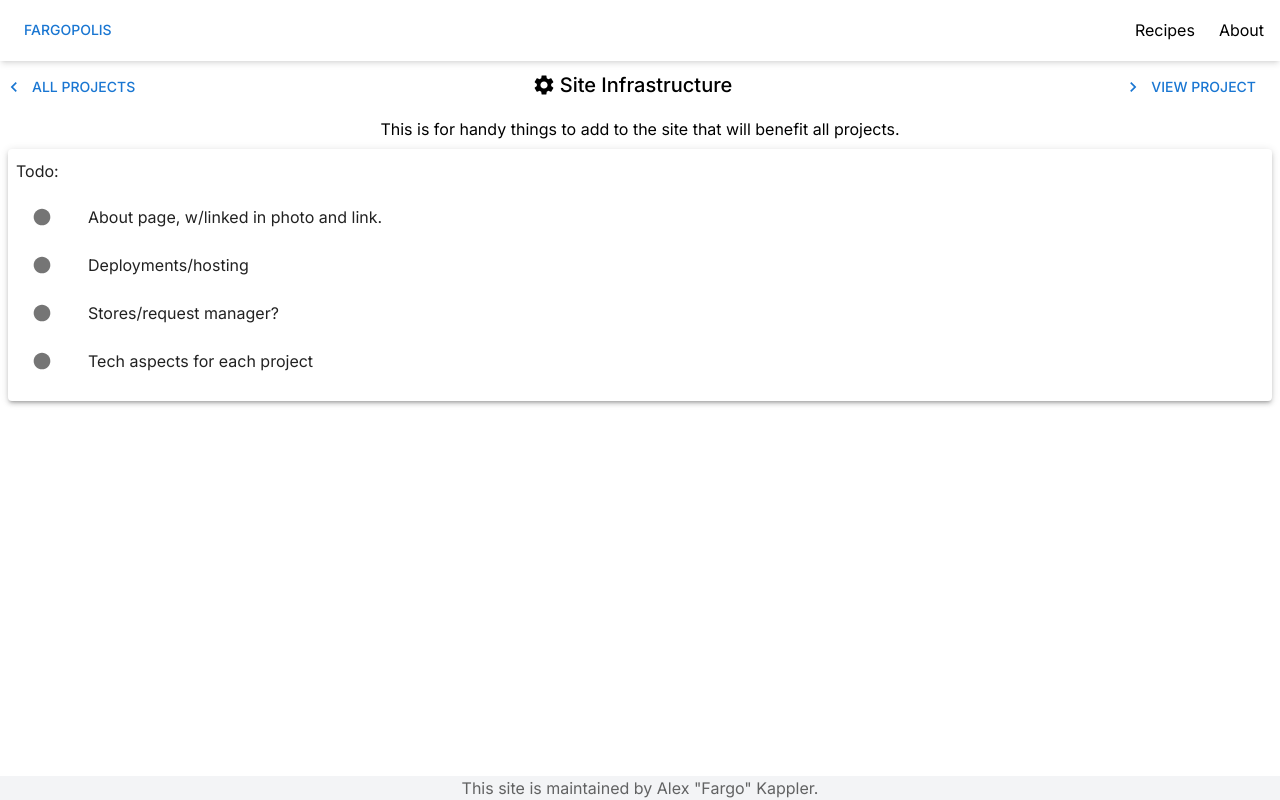
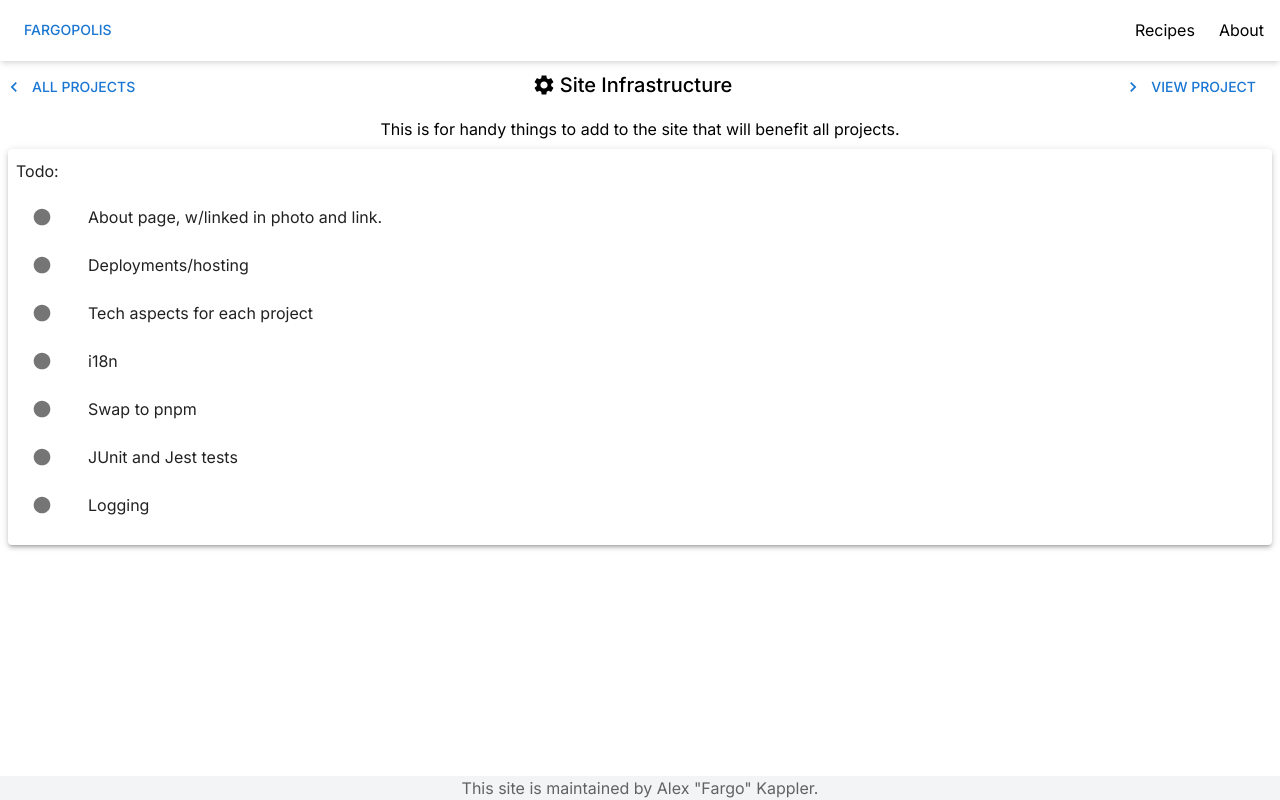
Before and after one commit to agkappler/Recipes, a Next.js app in the folder recipe-site/: page /projects/0 in a window 1280 px wide. Built offline with nearby package versions, Linux system fonts and the light colour scheme.

Commit message:
Update projects

```diff
--- a/recipe-site/app/_constants/Projects.tsx
+++ b/recipe-site/app/_constants/Projects.tsx
@@ -12,8 +12,11 @@ export const PROJECTS = [
         todo: [
             "About page, w/linked in photo and link.",
             "Deployments/hosting",
-            "Stores/request manager?",
-            "Tech aspects for each project"
+            "Tech aspects for each project",
+            "i18n",
+            "Swap to pnpm",
+            "JUnit and Jest tests",
+            "Logging"
         ]
     },
     {
@@ -24,9 +27,8 @@ export const PROJECTS = [
         icon: <ListAlt className="mr-1" />,
         url: "/recipes",
         todo: [
-            "Ingredients, for shopping list and calories",
-            "Total calories/quantity",
-            "Clean up recipe table"
+            "Transaction handling for new ingredient",
+            "Total calories and portions",
         ]
     },
     {
@@ -45,6 +47,6 @@ export const PROJECTS = [
         status: ProjectStatus.Concept,
         icon: <Description className="mr-1" />,
         // url: "/",
-        todo: ["Explore api", "Figure out desired features"]
+        todo: ["Explore api", "Figure out desired features", "Add AI chatbot"]
     },
 ];
```
